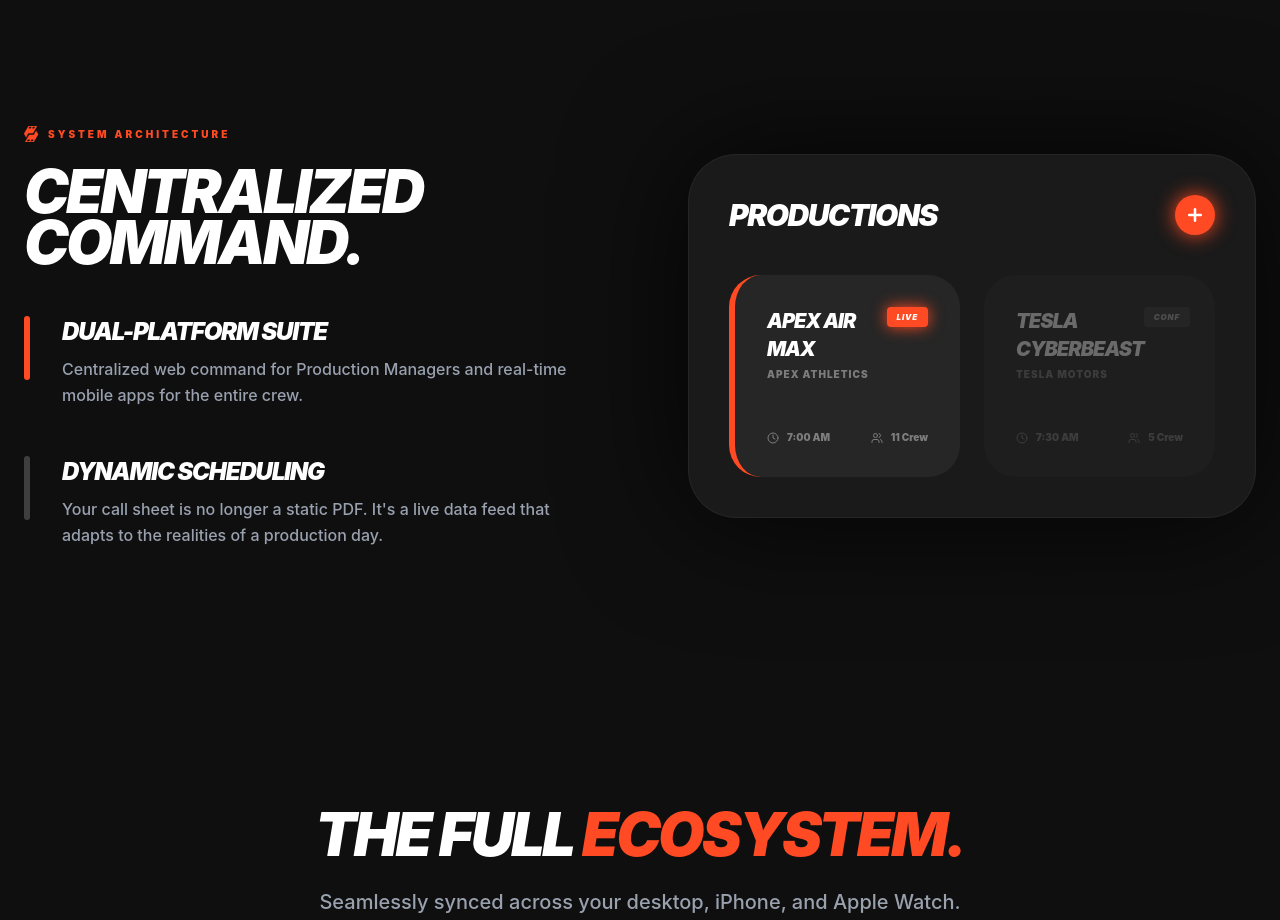
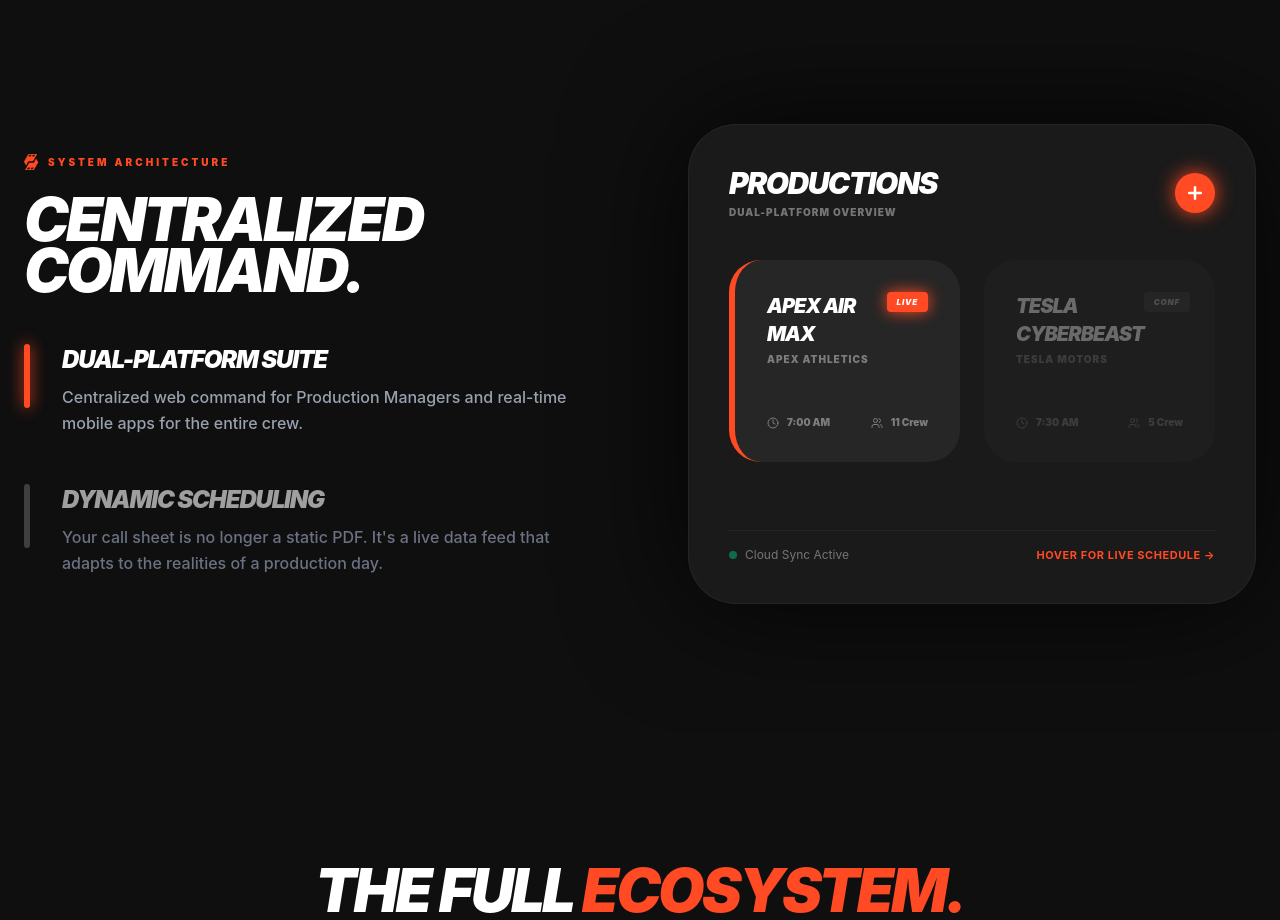
Before and after one commit to ecaswell32/SetShow_Landing, a React (Vite) app: page / in a window 1280 px wide. Shown: the part 5820-6740 px from the top of the page. Built offline with nearby package versions, Linux system fonts and the light colour scheme.

Commit message:
feat: add interactive hover toggle for Dynamic Scheduling mobile schedule view

```diff
--- a/src/App.jsx
+++ b/src/App.jsx
@@ -157,6 +157,9 @@
   const [scrollY, setScrollY] = useState(0);
   const [hoveredFeature, setHoveredFeature] = useState(2); // Track hovered feature block
   const [galleryTab, setGalleryTab] = useState('mobile'); // 'mobile' | 'web' | 'watch'
+  const [activeArchitecture, setActiveArchitecture] = useState('suite'); // 'suite' | 'scheduling'
+  const [hoveredArchitecture, setHoveredArchitecture] = useState(null); // null | 'suite' | 'scheduling' | 'image'
+  const isScheduling = hoveredArchitecture === 'scheduling' || hoveredArchitecture === 'image' || (hoveredArchitecture === null && activeArchitecture === 'scheduling');
 
   useEffect(() => {
     const handlePopState = () => {
@@ -448,27 +451,51 @@
               </h2>
             </FadeIn>
             <div className="space-y-12 mt-12">
-              <FadeIn delay={150} className="flex gap-8 items-start">
-                <div className="w-1.5 h-16 bg-[#ff4a23] rounded-full shrink-0"></div>
+              <FadeIn delay={150}>
+                <div
+                  onMouseEnter={() => setHoveredArchitecture('suite')}
+                  onMouseLeave={() => setHoveredArchitecture(null)}
+                  onClick={() => setActiveArchitecture('suite')}
+                  className="flex gap-8 items-start cursor-pointer group select-none transition-all duration-300"
+                >
+                  <div className={`w-1.5 h-16 rounded-full shrink-0 transition-all duration-300 ${!isScheduling ? 'bg-[#ff4a23] shadow-[0_0_15px_#ff4a23]' : 'bg-white/20 group-hover:bg-white/40'}`}></div>
                   <div>
-                  <h5 className="text-2xl font-black mb-2 uppercase tracking-tighter italic">Dual-Platform Suite</h5>
-                  <p className="text-gray-400 font-medium leading-relaxed">Centralized web command for Production Managers and real-time mobile apps for the entire crew.</p>
+                    <h5 className={`text-2xl font-black mb-2 uppercase tracking-tighter italic transition-colors duration-300 ${!isScheduling ? 'text-white' : 'text-white/60 group-hover:text-white'}`}>Dual-Platform Suite</h5>
+                    <p className={`font-medium leading-relaxed transition-colors duration-300 ${!isScheduling ? 'text-gray-400' : 'text-gray-500 group-hover:text-gray-400'}`}>Centralized web command for Production Managers and real-time mobile apps for the entire crew.</p>
+                  </div>
                 </div>
               </FadeIn>
-              <FadeIn delay={300} className="flex gap-8 items-start">
-                <div className="w-1.5 h-16 bg-white/20 rounded-full shrink-0"></div>
+              <FadeIn delay={300}>
+                <div
+                  onMouseEnter={() => setHoveredArchitecture('scheduling')}
+                  onMouseLeave={() => setHoveredArchitecture(null)}
+                  onClick={() => setActiveArchitecture('scheduling')}
+                  className="flex gap-8 items-start cursor-pointer group select-none transition-all duration-300"
+                >
+                  <div className={`w-1.5 h-16 rounded-full shrink-0 transition-all duration-300 ${isScheduling ? 'bg-[#ff4a23] shadow-[0_0_15px_#ff4a23]' : 'bg-white/20 group-hover:bg-white/40'}`}></div>
                   <div>
-                  <h5 className="text-2xl font-black mb-2 uppercase tracking-tighter italic">Dynamic Scheduling</h5>
-                  <p className="text-gray-400 font-medium leading-relaxed">Your call sheet is no longer a static PDF. It's a live data feed that adapts to the realities of a production day.</p>
+                    <h5 className={`text-2xl font-black mb-2 uppercase tracking-tighter italic transition-colors duration-300 ${isScheduling ? 'text-white' : 'text-white/60 group-hover:text-white'}`}>Dynamic Scheduling</h5>
+                    <p className={`font-medium leading-relaxed transition-colors duration-300 ${isScheduling ? 'text-gray-400' : 'text-gray-500 group-hover:text-gray-400'}`}>Your call sheet is no longer a static PDF. It's a live data feed that adapts to the realities of a production day.</p>
+                  </div>
                 </div>
               </FadeIn>
             </div>
           </div>
           <FadeIn delay={450} className="relative">
-            {/* Dashboard Mockup matching IMG_1788.jpg */}
-            <a href="#download" className="block bg-[#1A1A1A] rounded-[2rem] sm:rounded-[3rem] p-6 sm:p-10 shadow-[0_0_120px_rgba(0,0,0,0.8)] border border-white/5 relative hover:border-[#ff4a23]/30 hover:shadow-[0_0_120px_rgba(255,74,35,0.15)] transition-all cursor-pointer">
+            <div
+              onMouseEnter={() => setHoveredArchitecture('image')}
+              onMouseLeave={() => setHoveredArchitecture(null)}
+              className="relative w-full h-[440px] sm:h-[480px] flex items-center justify-center select-none"
+            >
+              {/* Dual-Platform Suite View (Productions Dashboard Card) */}
+              <div className={`absolute inset-0 transition-all duration-500 transform ${!isScheduling ? 'opacity-100 scale-100 pointer-events-auto' : 'opacity-0 scale-95 pointer-events-none'}`}>
+                <div className="h-full w-full bg-[#1A1A1A] rounded-[2rem] sm:rounded-[3rem] p-6 sm:p-10 shadow-[0_0_120px_rgba(0,0,0,0.8)] border border-white/5 flex flex-col justify-between hover:border-[#ff4a23]/30 hover:shadow-[0_0_120px_rgba(255,74,35,0.15)] transition-all cursor-pointer">
+                  <div>
                     <div className="flex items-center justify-between mb-8 sm:mb-10">
+                      <div>
                         <h3 className="text-2xl sm:text-3xl font-black uppercase tracking-tighter italic">Productions</h3>
+                        <p className="text-[10px] text-white/40 uppercase tracking-widest font-black mt-1">Dual-Platform Overview</p>
+                      </div>
                       <div className="w-8 h-8 sm:w-10 sm:h-10 bg-[#ff4a23] rounded-full flex items-center justify-center text-white shadow-[0_0_20px_#ff4a23]">
                         <Plus className="w-4 h-4 sm:w-5 sm:h-5" strokeWidth={3} />
                       </div>
@@ -501,7 +528,37 @@
                         </div>
                       </div>
                     </div>
-            </a>
+                  </div>
+
+                  <div className="pt-4 border-t border-white/5 flex items-center justify-between text-xs text-white/40">
+                    <span className="flex items-center gap-2"><span className="w-2 h-2 rounded-full bg-emerald-500 animate-pulse"></span> Cloud Sync Active</span>
+                    <span className="text-[#ff4a23] font-bold text-[11px] uppercase tracking-wider flex items-center gap-1">
+                      Hover for Live Schedule →
+                    </span>
+                  </div>
+                </div>
+              </div>
+
+              {/* Dynamic Scheduling View (Mobile Schedule Phone Shot) */}
+              <div className={`absolute inset-0 flex items-center justify-center transition-all duration-500 transform ${isScheduling ? 'opacity-100 scale-100 pointer-events-auto' : 'opacity-0 scale-95 pointer-events-none'}`}>
+                <div className="relative w-[280px] sm:w-[310px] h-[440px] sm:h-[480px] p-1.5 sm:p-2 rounded-[2.5rem] sm:rounded-[2.8rem] bg-[#161616] border border-white/15 shadow-[0_0_90px_rgba(255,74,35,0.22)] overflow-hidden cursor-pointer">
+                  <div className="rounded-[2.1rem] sm:rounded-[2.4rem] overflow-hidden bg-black relative h-full">
+                    <img
+                      src={imgMobileSchedule}
+                      alt="Mobile Dynamic Schedule"
+                      className="w-full h-auto object-top object-cover"
+                    />
+                    {/* Subtle gradient overlay at bottom with live status pill */}
+                    <div className="absolute inset-x-0 bottom-0 h-28 bg-gradient-to-t from-black via-black/85 to-transparent pointer-events-none flex items-end justify-center pb-3">
+                      <span className="inline-flex items-center gap-2 text-[10px] font-black uppercase tracking-widest text-[#ff4a23] bg-[#ff4a23]/15 px-3 py-1 rounded-full border border-[#ff4a23]/30 backdrop-blur-md shadow-[0_0_15px_rgba(255,74,35,0.2)]">
+                        <span className="w-1.5 h-1.5 rounded-full bg-[#ff4a23] animate-ping"></span>
+                        Live Schedule Sync
+                      </span>
+                    </div>
+                  </div>
+                </div>
+              </div>
+            </div>
           </FadeIn>
         </div>
       </section>
```
Lines whose indentation alone changed are shown as unchanged.
